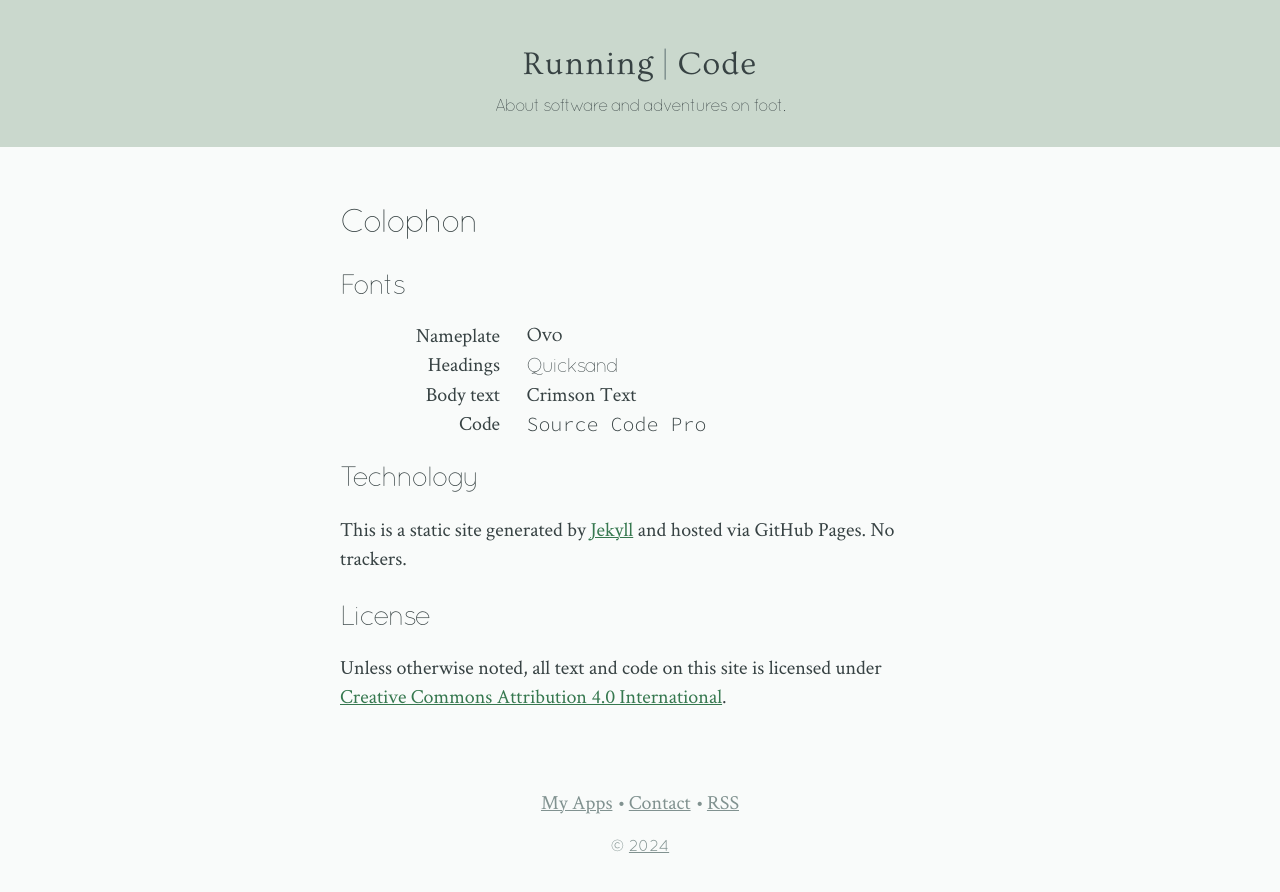
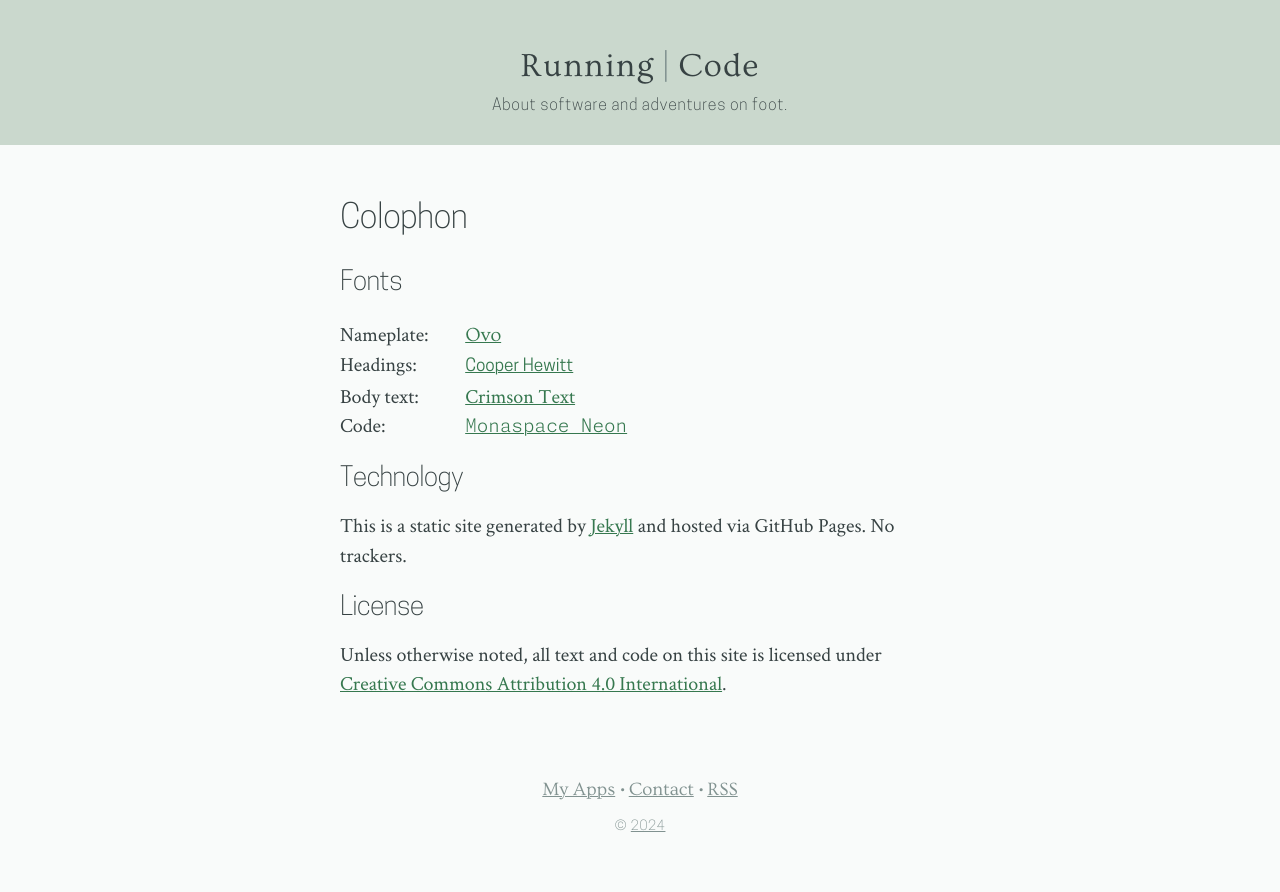
Before and after one commit to mmertsock/mmertsock.github.io, a Jekyll site: the page built from colophon.markdown, in a window 1280 px wide. Shown: the top 892 px of the page. Built offline with Jekyll 4.4.1, drawn with Linux system fonts in a browser that asks for light colours.

Commit message:
Refreshed fonts and sizes

```diff
--- a/colophon.markdown
+++ b/colophon.markdown
@@ -5,15 +5,15 @@ layout: post
 
 ## Fonts
 
-<dl>
-    <dt>Nameplate</dt>
-    <dd id="font-sample-font-face-header"><span class="description">Ovo</span></dd>
-    <dt>Headings</dt>
-    <dd id="font-sample-font-face-secondary"><span class="description">Quicksand</span></dd>
-    <dt>Body text</dt>
-    <dd id="font-sample-font-face-main"><span class="description">Crimson Text</span></dd>
-    <dt>Code</dt>
-    <dd id="font-sample-font-face-mono"><span class="description">Source Code Pro</span></dd>
+<dl class="soft-table">
+    <dt><span>Nameplate</span></dt>
+    <dd id="font-sample-font-face-header"><a href="https://www.fontsquirrel.com/fonts/ovo">Ovo</a></dd>
+    <dt><span>Headings</span></dt>
+    <dd id="font-sample-font-face-secondary"><a href="https://www.cooperhewitt.org/open-source-at-cooper-hewitt/cooper-hewitt-the-typeface-by-chester-jenkins/">Cooper Hewitt</a></dd>
+    <dt><span>Body text</span></dt>
+    <dd id="font-sample-font-face-main"><a href="https://github.com/skosch/Crimson">Crimson Text</a></dd>
+    <dt><span>Code</span></dt>
+    <dd id="font-sample-font-face-mono"><a href="https://monaspace.githubnext.com">Monaspace Neon</a></dd>
 </dl>
 
 ## Technology
--- a/css/main.css
+++ b/css/main.css
@@ -4,53 +4,89 @@
 }
 
 @font-face {
-    font-family: "Quicksand";
+    font-family: "Cooper Hewitt";
+    font-weight: 100 300;
     font-style: normal;
-    src: url(../assets/Quicksand-Regular.otf);
+    src: url(../assets/CooperHewitt-Light.woff);
 }
 
 @font-face {
-    font-family: "Quicksand";
+    font-family: "Cooper Hewitt";
+    font-weight: 400;
     font-style: normal;
-    font-weight: 300;
-    src: url(../assets/Quicksand-Light.otf);
+    src: url(../assets/CooperHewitt-Book.woff);
 }
 
 @font-face {
-    font-family: "Quicksand";
-    font-style: italic;
-    font-weight: 300;
-    src: url(../assets/Quicksand-LightItalic.otf);
+    font-family: "Cooper Hewitt";
+    font-weight: 500 900;
+    font-style: normal;
+    src: url(../assets/CooperHewitt-Medium.woff);
 }
 
 @font-face {
+    font-family: "Cooper Hewitt";
+    font-weight: 100 300;
+    font-style: italic;
+    src: url(../assets/CooperHewitt-LightItalic.woff);
+}
+
+@font-face {
+    font-family: "Cooper Hewitt";
+    font-weight: 400;
+    font-style: italic;
+    src: url(../assets/CooperHewitt-BookItalic.woff);
+}
+
+@font-face {
+    font-family: "Cooper Hewitt";
+    font-weight: 500 900;
+    font-style: italic;
+    src: url(../assets/CooperHewitt-MediumItalic.woff);
+}
+
+/* TODO: font-size-adjust instead manual size tweaks everywhere */
+
+@font-face {
     font-family: "Crimson Text";
+    font-weight: 100 400;
     font-style: normal;
     src: url(../assets/CrimsonText-Roman.ttf);
 }
 
 @font-face {
     font-family: "Crimson Text";
+    font-weight: 500 900;
+    font-style: normal;
+    src: url(../assets/CrimsonText-Semibold.ttf);
+}
+
+@font-face {
+    font-family: "Crimson Text";
+    font-weight: 100 400;
     font-style: italic;
     src: url(../assets/CrimsonText-Italic.ttf);
 }
 
 @font-face {
-    font-family: "Source Code Pro";
-    font-weight: normal;
-    src: url(../assets/SourceCodePro-Regular.otf);
+    font-family: "Crimson Text";
+    font-weight: 500 900;
+    font-style: italic;
+    src: url(../assets/CrimsonText-SemiboldItalic.ttf);
 }
 
 @font-face {
-    font-family: "Source Code Pro";
-    font-weight: bold;
-    src: url(../assets/SourceCodePro-Semibold.otf);
+    font-family: "Monaspace Neon";
+    src: url(../assets/MonaspaceNeon-Regular.woff2);
+    font-weight: 400;
+    font-feature-settings: "ss01", "ss02", "ss03", "ss04", "ss06", "ss09";
 }
 
 @font-face {
-    font-family: "Source Code Pro";
-    font-weight: lighter;
-    src: url(../assets/SourceCodePro-Light.otf);
+    font-family: "Monaspace Neon";
+    src: url(../assets/MonaspaceNeon-ExtraLight.woff2);
+    font-weight: 300;
+    font-feature-settings: "ss01", "ss02", "ss03", "ss04", "ss06", "ss09";
 }
 
 :root {
@@ -62,14 +98,14 @@ body.dark-mode {
 }
 
 :root {
-    --font-face-header: "Ovo", "Palatino", "Georgia", sans-serif;
+    --font-face-header: "Ovo", "Palatino", "Georgia", ui-sans-serif;
     --font-face-header-forced: "Ovo";
-    --font-face-secondary: "Quicksand", "HelveticaNeue-Light", "Helvetica Neue Light", "Helvetica-Light", "Helvetica Neue", Helvetica, Calibri, Arial, sans-serif;
-    --font-face-secondary-forced: "Quicksand";
+    --font-face-secondary: "Cooper Hewitt", "Helvetica Neue", ui-sans-serif, system-ui;
+    --font-face-secondary-forced: "Cooper Hewitt";
     --font-face-main: "Crimson Text", "Linden Hill", "Palatino", serif;
     --font-face-main-forced: "Crimson Text";
-    --font-face-mono: "Source Code Pro", "Menlo", "Consolas", monospace;
-    --font-face-mono-forced: "Source Code Pro";
+    --font-face-mono: "Monaspace Neon", ui-monospace;
+    --font-face-mono-forced: "Monaspace Neon";
     --background-color-main:    light-dark(hsl(165, 13%, 98%),  hsl(185, 10%, 12%));
     --background-color-subtle:  light-dark(hsl(185, 10%, 97%),  hsl(165, 10%, 9%));
     --background-color-header:  light-dark(hsl(133, 15%, 82%),  hsl(148, 10%, 24%));
@@ -83,20 +119,6 @@ body.dark-mode {
     --link-color-main-active:   light-dark(hsl(143, 48%, 48%),  hsl(133, 84%, 80%));
     --link-color-secondary: var(--text-color-secondary);
     --link-color-secondary-active: light-dark(hsl(173, 37%, 54%), hsl(143, 38%, 74%));
-}
-
-.clearfix:before,
-.clearfix:after {
-    content: " ";
-    display: table;
-}
-
-.clearfix:after {
-    clear: both;
-}
-
-.clearfix {
-    *zoom: 1;
 }
 
 html,
@@ -128,19 +150,28 @@ body {
     line-height: 1.3;
     font-family: "HelveticaNeue-Medium", "Helvetica Neue Medium", "Helvetica Neue", Helvetica, Calibri, Arial, sans-serif;
     background-color: var(--background-color-main);
+    font-synthesis: none;
 }
 
 h1, h2, h3, header .caption, article figure {
     font-family: var(--font-face-secondary);
     font-weight: 300;
-    letter-spacing: -0.075em;
+    letter-spacing: -0.5pt;
     margin-bottom: 0.5em;
     text-rendering: optimizelegibility;
 }
 
 h1 {
-    font-size: 1.75em;
+    font-size: 25pt;
     margin: 0.75em 0;
+}
+
+h2 {
+    font-size: 20pt;
+}
+
+h3 {
+    font-size: 16.5pt;
 }
 
 h1.with-time {
@@ -152,9 +183,9 @@ h1.with-time + time {
     margin-bottom: 1em; /* match the 0.5em margin of h1 without time */
     color: var(--text-color-secondary);
     font-family: var(--font-face-secondary);
-    font-weight: 500;
-    font-size: 11pt;
-    letter-spacing: 0pt;
+    font-weight: 400;
+    font-size: 9pt;
+    letter-spacing: 1pt;
     text-transform: uppercase;
 }
 
@@ -167,9 +198,14 @@ p, blockquote, li, dt, dd, summary, details footer {
     hyphens: auto;
 }
 
+h2 + p, h3 + p {
+    margin-top: 0.5em;
+}
+
 code, kbd, pre, samp {
     font-family: var(--font-face-mono);
     font-size: 11pt;
+    font-weight: 400;
     hyphens: none;
 }
 
@@ -187,13 +223,27 @@ pre {
     border-top-right-radius: 5px;
     border-bottom-right-radius: 5px;
     padding: 3px 6px;
+    overflow-x: scroll;
+    white-space: pre;
+}
+
+pre::after {
+    display: block;
+    width: 1em;
+    box-shadow: -1em 0 1em rgba(0, 0, 0, 0.1) inset;
+}
+
+pre.wrap {
+    overflow-x: auto;
+    white-space: pre-wrap;
 }
 
 h1 code, h2 code, h3 code {
     font-family: var(--font-face-mono);
     font-size: inherit;
     line-height: inherit;
-    font-weight: lighter;
+    font-weight: 300;
+    letter-spacing: -1pt;
 }
 
 .highlighter-rouge > div.highlight > pre.highlight {
@@ -213,7 +263,7 @@ header h1 {
     text-align: center;
     margin: 0.5em 0 0.2em 0;
     font-family: var(--font-face-header);
-    font-weight: normal;
+    font-weight: 400;
     letter-spacing: 1pt;
 }
 
@@ -232,8 +282,9 @@ h1 a {
 
 header .caption {
     text-align: center;
-    font-size: 13pt;
-    line-height: 19pt;
+    font-size: 12pt;
+    line-height: 17pt;
+    letter-spacing: 0.5pt;
     margin: 0;
 }
 
@@ -260,18 +311,19 @@ body > footer a:hover, body > footer a:active {
 
 body > footer p {
     font-family: var(--font-face-secondary);
-    font-weight: 400;
-    font-size: 12pt;
-    line-height: 18pt;
+    font-weight: 300;
+    font-size: 10pt;
+    line-height: 15pt;
     -webkit-hyphens: none;
     hyphens: none;
-    /* letter-spacing: -1pt; */
+    letter-spacing: 0.5pt;
 }
 
 body.home h2 {
     text-align: center;
     text-transform: uppercase;
-    letter-spacing: 0.05em;
+    font-size: 16pt;
+    letter-spacing: 2pt;
 }
 body.home h2:after {
     content: " —";
@@ -318,6 +370,7 @@ sup a {
 .latest h3 {
     margin-bottom: 0.3em;
     font-weight: 400;
+    letter-spacing: 0pt;
 }
 
 .latest h3 a {
@@ -383,10 +436,10 @@ section.archive h2:last-child {
     text-align: right;
     color: var(--text-color-secondary);
     font-family: var(--font-face-secondary);
-    font-weight: 500;
+    font-weight: 400;
     font-variant: all-small-caps;
-    font-size: 13pt;
-    letter-spacing: 2pt;
+    font-size: 12pt;
+    letter-spacing: 3pt;
 }
 
 .archive a {
@@ -402,6 +455,8 @@ nav.links li {
     display: inline-block;
     padding: 0;
     margin: 0;
+    font-family: var(--font-face-header);
+    font-size: 14pt;
 }
 nav.links li + li:before {
     content: " • ";
@@ -532,8 +587,7 @@ blockquote.warn {
     border: 1px solid var(--border-color-warn);
     border-left-width: 0.25em;
     border-radius: 0.5em;
-    font: 13pt/19pt var(--font-face-secondary);
-    letter-spacing: -0.05em;
+    font: 12pt/17.5pt var(--font-face-secondary);
     background-color: var(--background-color-subtle);
 }
 
@@ -544,50 +598,52 @@ blockquote.warn {
     margin-top: 2em;
 }
 
-dt {
-    font-weight: normal;
-    float: left;
-    clear: both;
-    width: 8em;
-    text-align: right;
+dl.soft-table {
+    & dt, & dd {
+        display: inline;
+        margin: 0;
+        padding: 0;
     }
-dd {
-    float: left;
-    margin-left: 1.33em;
-    text-align: left;
+    & dt span {
+        display: inline-block;
+        width: 90pt;
     }
-dd + dd {
-    clear: left;
-    margin-left: 9.33em;
+    & dt::before {
+        content: "";
+        display: block;
     }
-dd:last-child {
-    margin-bottom: 1em;
+    & dt span::after {
+        content: ": ";
     }
-dl + * {
-    clear: both;
 }
 
 @media only screen and (max-width: 400px) {
-    dt {
+    dl.soft-table {
+        & dt {
+            display: block;
+        }
+        & dd {
+            margin-left: 20pt;
+        }
+        & dt span {
+            display: inline;
             width: auto;
-        text-align: left;
-        float: none;
         }
-
-    dd, dd + dd {
-        margin-left: 1em;
-        float: none;
+        & dt::before {
+            display: none;
+        }
     }
 }
 
 #font-sample-font-face-header {
     font-family: var(--font-face-header-forced);
-    font-weight: normal;
+    font-weight: 400;
 }
 
 #font-sample-font-face-secondary {
     font-family: var(--font-face-secondary-forced);
-    font-weight: 300; letter-spacing: -0.075em;
+    font-weight: 400;
+    font-size: 13pt;
 }
 
 #font-sample-font-face-main {
@@ -597,7 +653,8 @@ dl + * {
 
 #font-sample-font-face-mono {
     font-family: var(--font-face-mono-forced);
-    font-weight: normal;
+    font-weight: 300;
+    font-size: 14pt;
 }
 
 .instagram-media {
```
Also changed, not shown: assets/CooperHewitt-Book.woff (added), assets/CooperHewitt-BookItalic.woff (added), assets/CooperHewitt-Light.woff (added), assets/CooperHewitt-LightItalic.woff (added), assets/CooperHewitt-Medium.woff (added), assets/CooperHewitt-MediumItalic.woff (added), assets/CrimsonText-Semibold.ttf (added), assets/CrimsonText-SemiboldItalic.ttf (added), assets/MonaspaceNeon-ExtraLight.woff2 (added), assets/MonaspaceNeon-Regular.woff2 (added), assets/Quicksand-Light.otf (deleted), assets/Quicksand-LightItalic.otf (deleted), assets/Quicksand-Regular.otf (deleted), assets/SourceCodePro-Light.otf (deleted), 2 more files. Lines whose indentation alone changed are shown as unchanged.
